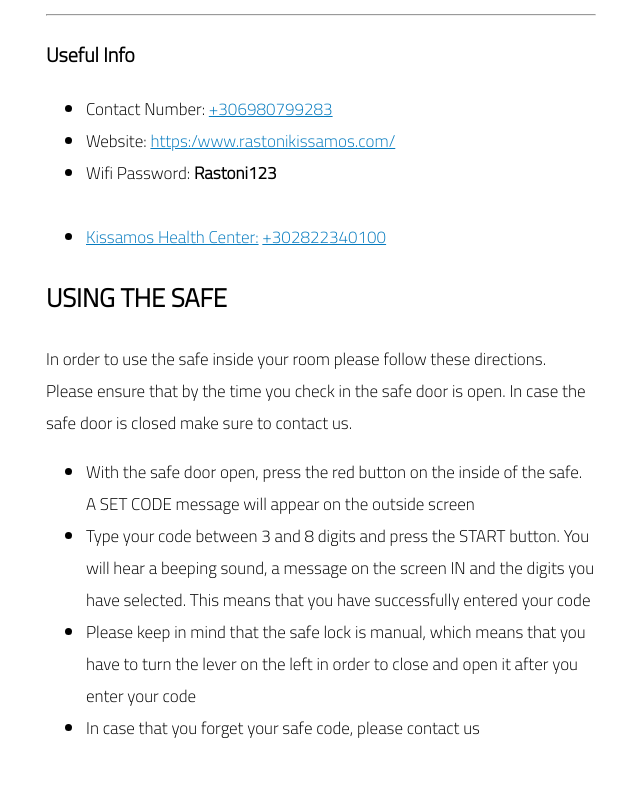
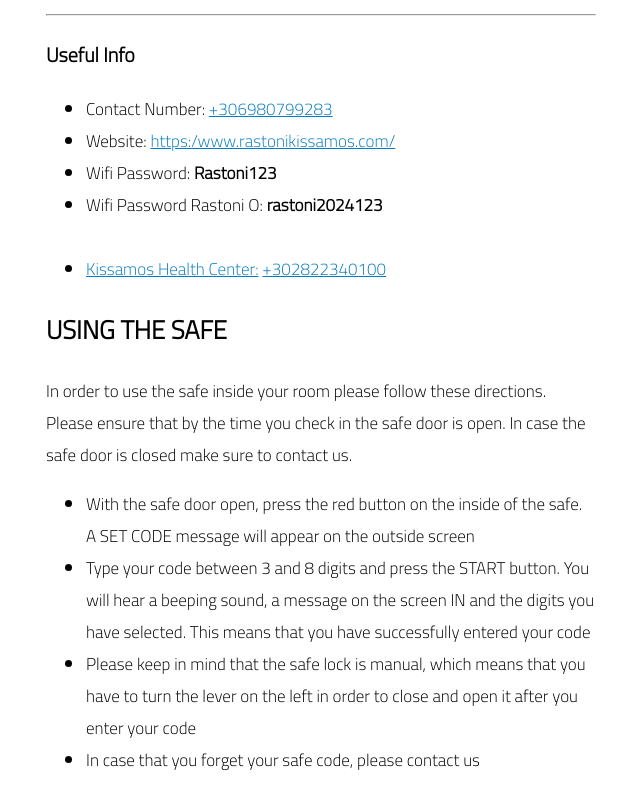
Before and after one commit to rastoni/suggestions, a plain HTML site: page index.html in a window 1280 px wide. Shown: the part 2863-3656 px from the top of the page, without its empty margins (319-959 px from the left). Before the commit the page ends 3624 px from the top, so only its background shows below. Drawn offline with Linux system fonts and the light colour scheme.

Commit message:
Update index.html

```diff
--- a/index.html
+++ b/index.html
@@ -192,6 +192,7 @@
             <li>Contact Number: <a href="tel:+306980799283">+306980799283</a></li>
             <li>Website: <a href="https://www.rastonikissamos.com/" target="_blank">https:/www.rastonikissamos.com/</a></li>
             <li>Wifi Password: <span style="font-weight: bolder;">Rastoni123</span></li>
+            <li>Wifi Password Rastoni O: <span style="font-weight: bolder;">rastoni2024123</span></li>
             <br>
             <li><a href="https://www.google.com/maps/place/%CE%9A%CE%AD%CE%BD%CF%84%CF%81%CE%BF+%CE%A5%CE%B3%CE%B5%CE%AF%CE%B1%CF%82/@35.4939748,23.6537704,15z/data=!4m2!3m1!1s0x0:0x773e2debc92bdec5?sa=X&ved=2ahUKEwis1725x53yAhVv_rsIHdZrCSMQ_BIwDnoECEEQBQ" target="_blank">Kissamos Health Center:</a> <a href="tel:+302822340100">+302822340100</a></li>
         </ul>
```
